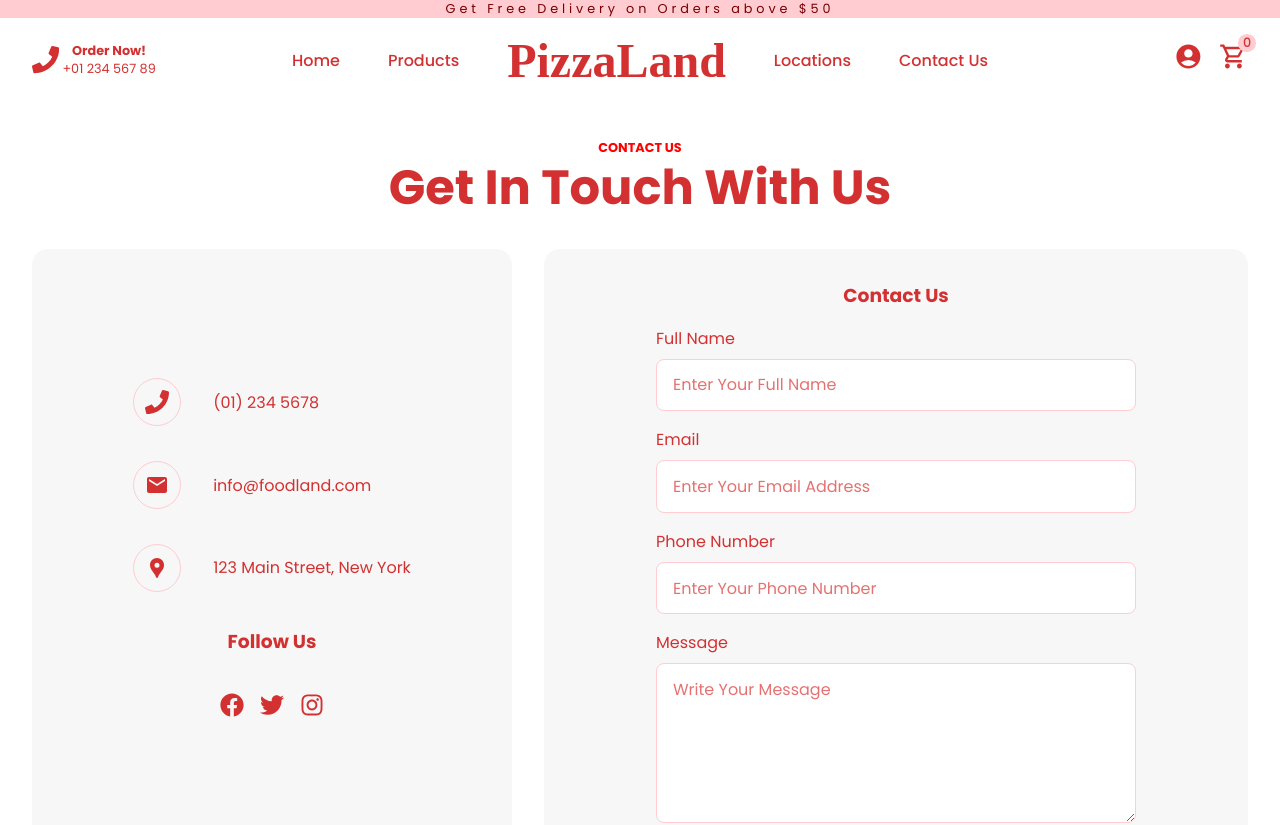
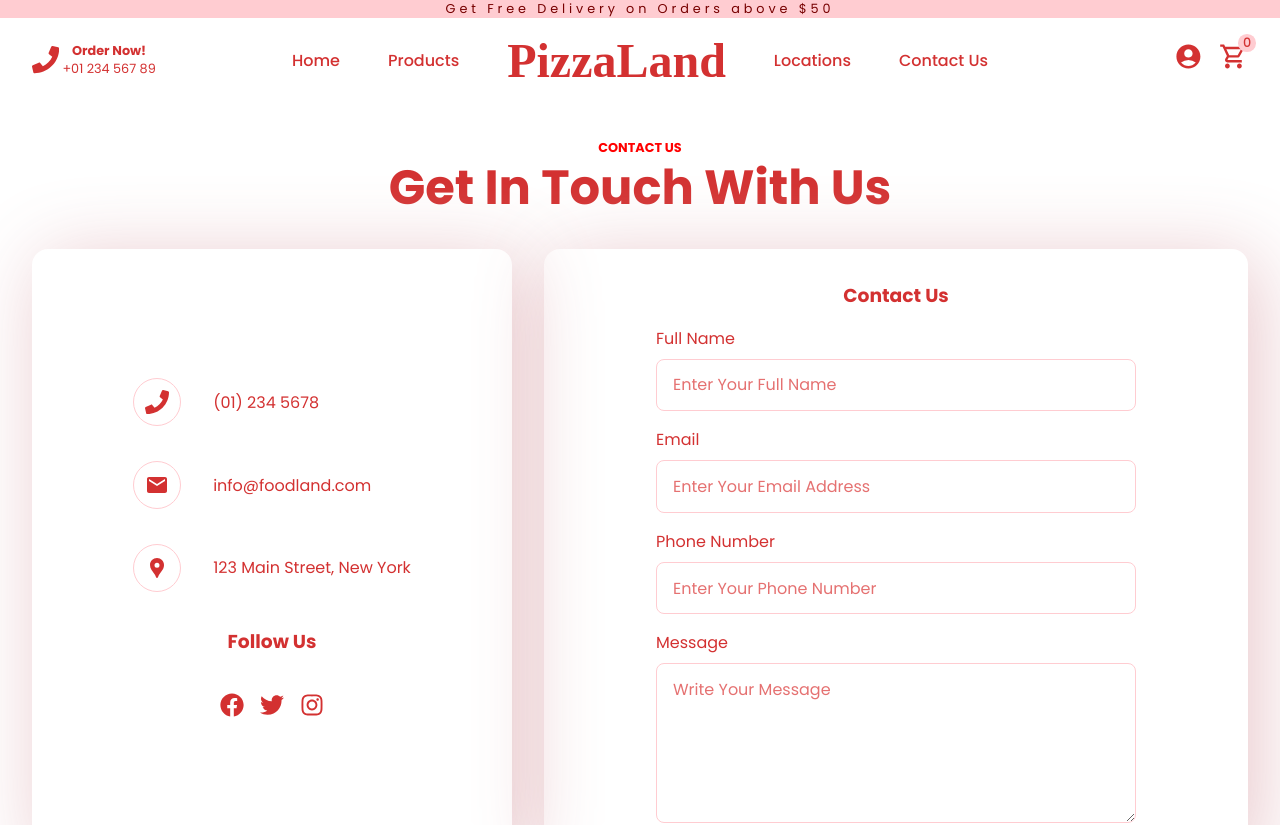
Before and after one commit to zeetaen1989/pizza-delivery, a Next.js app: page /contact in a window 1280 px wide. Shown: the top 825 px of the page. Built offline with nearby package versions, Linux system fonts and the light colour scheme; a web font is replaced by a local one.

Commit message:
style: box-shadow of both sides modified

```diff
--- a/components/layouts/Contact/Contact.module.scss
+++ b/components/layouts/Contact/Contact.module.scss
@@ -10,7 +10,7 @@
 
     .left {
       flex: 1.5;
-      background-color: a.$secondary-clr;
+      box-shadow: a.$secondary-box-shadow;
       border-radius: 1rem;
       display: grid;
       place-items: center;
@@ -45,7 +45,7 @@
     .right {
       @include a.flex-direction-column;
       flex: 2;
-      background-color: a.$secondary-clr;
+      box-shadow: a.$secondary-box-shadow;
       border-radius: 1rem;
       justify-content: center;
       align-items: center;
```
